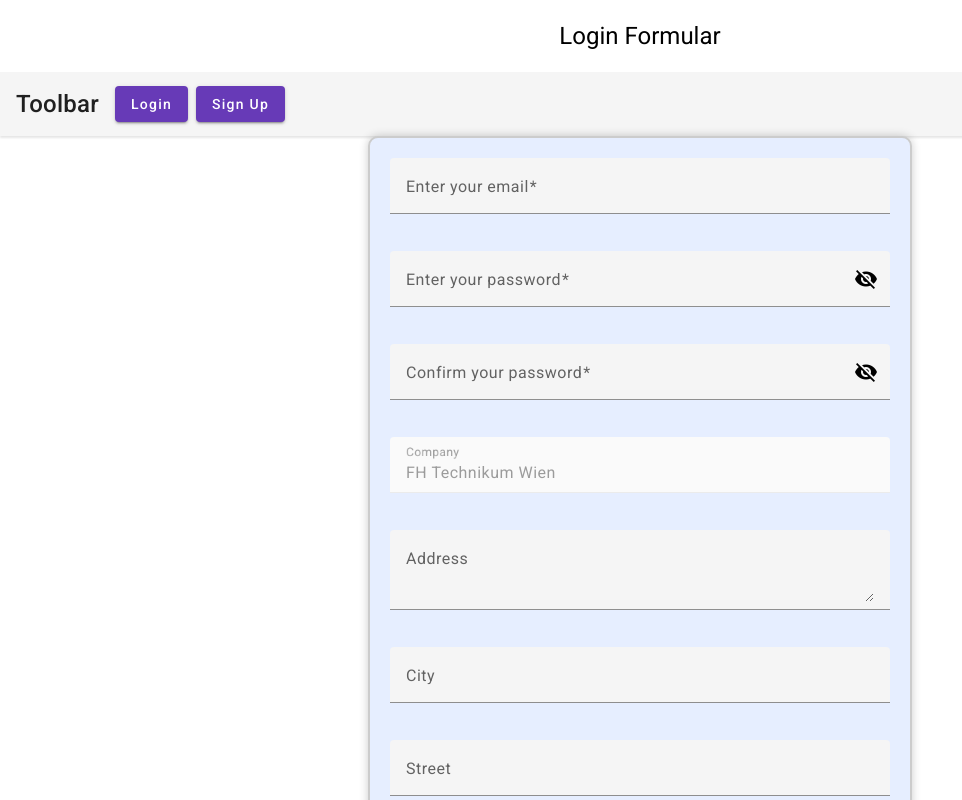
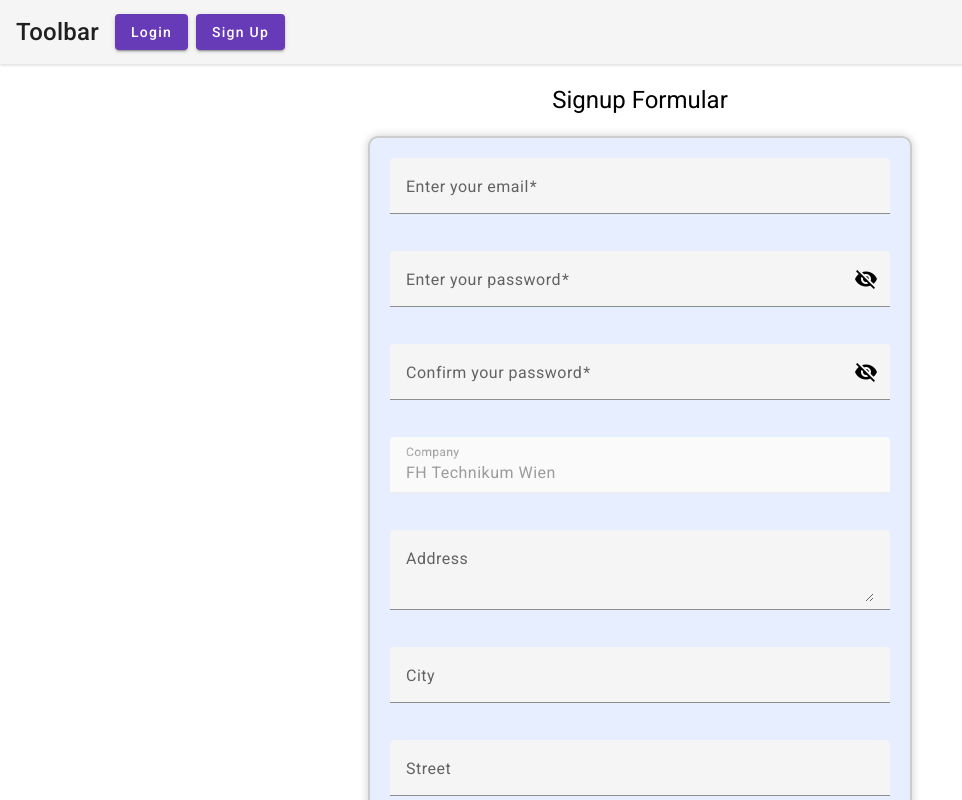
Before and after one commit to gregory567/WEB_FRAMEWORKS_PROJECT, an Angular app: page /signup in a window 1280 px wide. Shown: the top 800 px of the page, without its empty margins (0-962 px from the left). Built offline with nearby package versions, Linux system fonts and the light colour scheme.

Commit message:
placed toolbar at the top of the page & title changes dynamically

```diff
--- a/src/app/app.component.css
+++ b/src/app/app.component.css
@@ -1,11 +1,3 @@
-
-h1 {
-    display: flex;
-    flex-direction: column;
-    align-items: center;
-    margin-top: 20px;
-    margin-bottom: 20px;
-}
 
 
 mat-toolbar {
--- a/src/app/app.component.html
+++ b/src/app/app.component.html
@@ -1,5 +1,3 @@
-
-<h1> {{title}} </h1>
 
 <mat-toolbar>
     <span>Toolbar</span>
--- a/src/app/app.component.ts
+++ b/src/app/app.component.ts
@@ -6,5 +6,5 @@ import { Component } from '@angular/core';
   styleUrls: ['./app.component.css']
 })
 export class AppComponent {
-  title = 'Login Formular';
+
 }
--- a/src/app/login/login.component.css
+++ b/src/app/login/login.component.css
@@ -1,6 +1,13 @@
 
 
 
+h1 {
+    display: flex;
+    flex-direction: column;
+    align-items: center;
+    margin-top: 20px;
+    margin-bottom: 20px;
+}
 
 .example-form {
     min-width: 150px;
--- a/src/app/login/login.component.html
+++ b/src/app/login/login.component.html
@@ -1,5 +1,6 @@
 
 
+<h1> {{title}} </h1>
 <form class="example-form" #loginForm = "ngForm" (ngSubmit)="onSubmit(loginForm)">
     <mat-form-field appearance="fill" class="example-full-width">
       <mat-label>Enter your email</mat-label>
--- a/src/app/login/login.component.ts
+++ b/src/app/login/login.component.ts
@@ -10,6 +10,7 @@ import {NgForm} from '@angular/forms';
 
 export class LoginComponent {
 
+  title = 'Login Formular';
   hidePassword: boolean = true;
   hideConfirm: boolean = true;
   loginSuccessful: boolean = false;
--- a/src/app/signup/signup.component.css
+++ b/src/app/signup/signup.component.css
@@ -1,6 +1,13 @@
 
 
 
+h1 {
+    display: flex;
+    flex-direction: column;
+    align-items: center;
+    margin-top: 20px;
+    margin-bottom: 20px;
+}
 
 .example-form {
     min-width: 150px;
--- a/src/app/signup/signup.component.html
+++ b/src/app/signup/signup.component.html
@@ -1,5 +1,6 @@
 
 
+<h1> {{title}} </h1>
 <form class="example-form" #signupForm = "ngForm" (ngSubmit)="onSubmit(signupForm)">
     <mat-form-field appearance="fill" class="example-full-width">
       <mat-label>Enter your email</mat-label>
--- a/src/app/signup/signup.component.ts
+++ b/src/app/signup/signup.component.ts
@@ -10,6 +10,7 @@ import {NgForm} from '@angular/forms';
 
 export class SignupComponent {
 
+  title = 'Signup Formular';
   hidePassword: boolean = true;
   hideConfirm: boolean = true;
   signupSuccessful: boolean = false;
```
